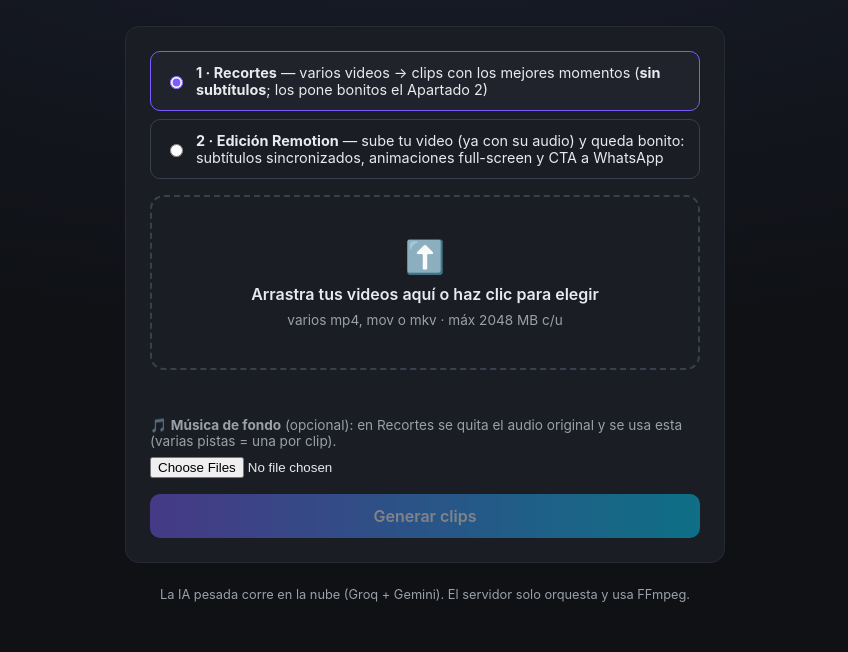
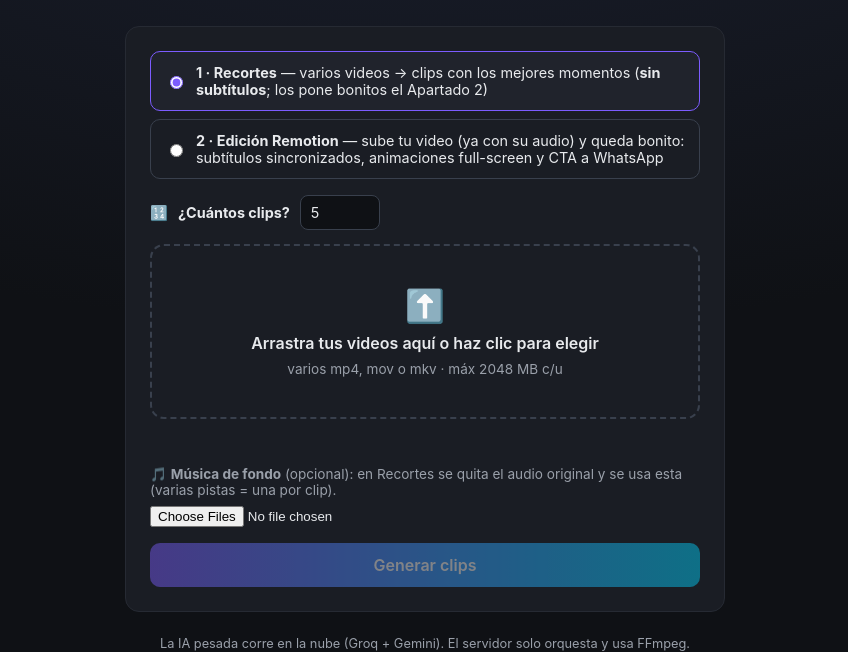
Before and after one commit to danielirris/clip-generator, a FastAPI app: page / in a window 1280 px wide. Shown: the part 177-829 px from the top of the page, without its empty margins (215-1063 px from the left). Before the commit the page ends 779 px from the top, so only its background shows below. Run offline with FastAPI, Linux system fonts and the light colour scheme.

Commit message:
feat: elegir cuántos clips (Apartado 1) — campo numérico
- Web: campo "¿Cuántos clips?" (1-20, default 5) en el Apartado 1 (Recortes),
  oculto en modo anuncio.
- API/jobs: num_clips por trabajo (tope 20); el montaje usa el pedido o el
  default. Persistido en SQLite (columna num_clips_req + migración) para reanudar.

Nota: con los mismos videos, cada trabajo genera combinaciones DISTINTAS (la
semilla incluye un id único por trabajo).

Co-Authored-By: Claude Opus 4.8 <noreply@anthropic.com>

```diff
--- a/app/jobs.py
+++ b/app/jobs.py
@@ -105,6 +105,7 @@ class JobManager:
         self._sources: dict[str, list[Path]] = {}
         self._music: dict[str, list[Path]] = {}
         self._voz: dict[str, Path] = {}
+        self._req_clips: dict[str, int] = {}  # nº de clips pedido (0 = por defecto)
         self._lock = threading.Lock()
         self._queue: "queue.Queue[str]" = queue.Queue()
         self._worker = threading.Thread(target=self._run_worker, daemon=True)
@@ -144,6 +145,8 @@ class JobManager:
                         self._music[job.id] = music  # lista de pistas
                     if voz:
                         self._voz[job.id] = voz
+                    if row["num_clips_req"]:
+                        self._req_clips[job.id] = int(row["num_clips_req"])
                 self._store.update(row["id"], {"status": "queued", "progress": 0,
                                                "message": "Reanudado tras reinicio"})
                 self._queue.put(job.id)
@@ -158,6 +161,7 @@ class JobManager:
         music_tmps: list[tuple[Path, str]] | None = None,
         mode: str = "montage",
         voz_tmp: tuple[Path, str] | None = None,
+        num_clips: int = 0,
     ) -> str:
         """Registra un nuevo job, mueve los uploads a su carpeta y lo encola.
 
@@ -204,9 +208,11 @@ class JobManager:
                 self._music[job_id] = music_paths
             if voz_path is not None:
                 self._voz[job_id] = voz_path
+            if num_clips:
+                self._req_clips[job_id] = int(num_clips)
         self._store.save(id=job_id, filenames=filenames, status=JobStatus.QUEUED.value,
                          created_at=job.created_at, sources=paths, music=music_paths,
-                         mode=mode, voz=voz_path)
+                         mode=mode, voz=voz_path, num_clips_req=int(num_clips or 0))
         self._queue.put(job_id)
         logger.info("Job %s encolado (modo=%s, %d videos, %d pistas)",
                     job_id, mode, len(paths), len(music_paths))
@@ -331,7 +337,7 @@ class JobManager:
             # Construir pool y componer N clips (cortes de duración variable).
             rng = random.Random(f"{settings.seed}:{job_id}")
             pool = build_pool(videos, rng, settings.beat_min_s, settings.beat_max_s)
-            n_clips = max(1, settings.num_clips)
+            n_clips = max(1, self._req_clips.get(job_id) or settings.num_clips)
             # Las transiciones (xfade) solapan y acortan el clip; compensamos
             # componiendo un poco más de material para acabar cerca de la duración.
             buffer_s = 0.0
@@ -402,6 +408,7 @@ class JobManager:
                 self._sources.pop(job_id, None)
                 self._music.pop(job_id, None)
                 self._voz.pop(job_id, None)
+                self._req_clips.pop(job_id, None)
             cleanup.purge_old_outputs(settings.outputs_dir, settings.retencion_horas)
 
     def _process_ad(self, job_id: str, sources: list[Path],
@@ -500,6 +507,7 @@ class JobManager:
                 self._sources.pop(job_id, None)
                 self._music.pop(job_id, None)
                 self._voz.pop(job_id, None)
+                self._req_clips.pop(job_id, None)
             cleanup.purge_old_outputs(settings.outputs_dir, settings.retencion_horas)
 
 
--- a/app/main.py
+++ b/app/main.py
@@ -154,6 +154,7 @@ async def create_job(
     music: list[UploadFile] = File(None),
     voz: UploadFile | None = File(None),
     mode: str = Form("montage"),
+    num_clips: int = Form(0),
 ) -> JSONResponse:
     """Recibe varios videos (compendio) y varias pistas de música; crea un job.
 
@@ -187,7 +188,8 @@ async def create_job(
             voz_saved[0].unlink(missing_ok=True)
         raise
 
-    job_id = manager.submit(saved, music_saved, mode, voz_saved)
+    num_clips = max(0, min(20, num_clips))  # tope sano
+    job_id = manager.submit(saved, music_saved, mode, voz_saved, num_clips)
     return JSONResponse(
         {"job_id": job_id, "n_videos": len(saved), "music": len(music_saved),
          "voz": voz_saved is not None, "mode": mode},
--- a/web/static/app.js
+++ b/web/static/app.js
@@ -83,6 +83,7 @@
     for (const m of $("music").files) data.append("music", m);
     const mode = document.querySelector('input[name="mode"]:checked').value;
     data.append("mode", mode);
+    data.append("num_clips", $("num_clips").value || "5");
     const voz = $("voz").files[0];
     if (voz) data.append("voz", voz);
 
@@ -243,6 +244,7 @@
   function syncModeUI() {
     const mode = document.querySelector('input[name="mode"]:checked').value;
     $("voz-row").style.display = mode === "ad" ? "block" : "none";
+    $("count-row").style.display = mode === "ad" ? "none" : "flex";
     $("music-hint").textContent =
       mode === "ad"
         ? "música por debajo de la voz (con ducking automático)."
--- a/web/static/style.css
+++ b/web/static/style.css
@@ -122,6 +122,23 @@ h1 { font-size: 2rem; margin: 0 0 8px; }
 
 .filename { text-align: center; color: var(--accent-2); margin: 14px 0 0; min-height: 1.2em; }
 
+.count-row {
+  display: flex;
+  align-items: center;
+  gap: 10px;
+  margin-bottom: 14px;
+  font-size: .9rem;
+}
+.count-row input {
+  width: 80px;
+  padding: 8px 10px;
+  background: #0f1115;
+  color: var(--text);
+  border: 1px solid #39404d;
+  border-radius: 8px;
+  font: inherit;
+}
+
 .music-row {
   display: block;
   margin-top: 14px;
--- a/web/templates/index.html
+++ b/web/templates/index.html
@@ -33,6 +33,11 @@
             subtítulos sincronizados, animaciones full-screen y CTA a WhatsApp</span>
           </label>
         </div>
+
+        <label class="count-row" id="count-row">
+          🔢 <b>¿Cuántos clips?</b>
+          <input type="number" id="num_clips" name="num_clips" min="1" max="20" value="5">
+        </label>
 
         <label for="file" class="dropzone" id="dropzone">
           <span class="dz-icon">⬆️</span>
```
Also changed, not shown: app/store.py (+8 -4 lines).
